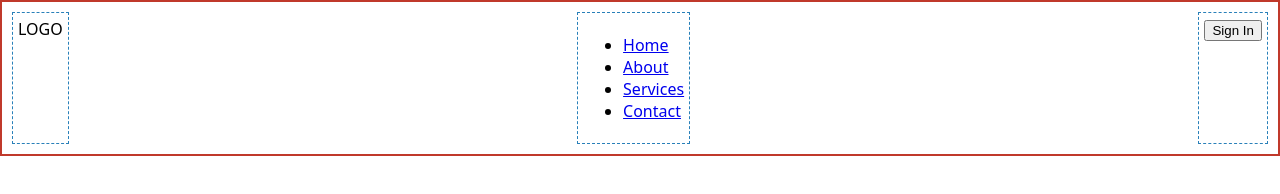
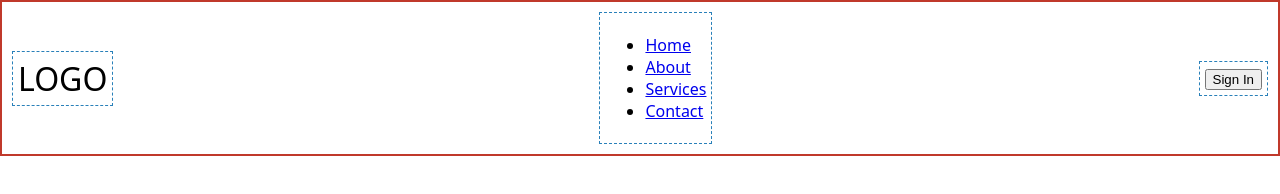
Before and after one commit to RAJAN-115/responsiveNavigationHeader, a plain HTML site: page index.html in a window 1280 px wide. Drawn offline with Linux system fonts and the light colour scheme.

Commit message:
Vertical Alignment (align-items)

```diff
--- a/style.css
+++ b/style.css
@@ -11,9 +11,22 @@ body {
   padding: 10px;
   display: flex;
   justify-content: space-between;
+  align-items: center;
 }
 
-.logo, .main-nav, .user-actions {
+.logo,
+.main-nav,
+.user-actions {
   border: 1px dashed #2980b9;
   padding: 5px;
 }
+
+/* Step 6: Vertical Alignment (align-items)
+Look closely at your header. The items are distributed well horizontally, but what about their vertical alignment? Right now, they probably look okay because they have similar heights. But what if one was much taller than the others?
+
+Let's simulate this. Add a larger font size to the logo to see the problem: */
+.logo {
+  border: 1px dashed #2980b9;
+  padding: 5px;
+  font-size: 2em; /* Make the logo taller */
+}
```
